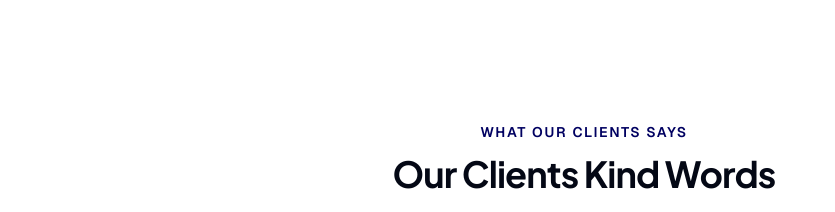
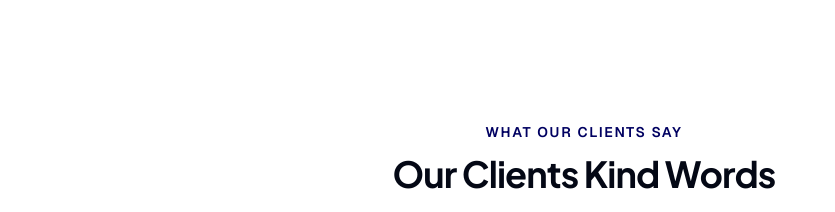
Before and after one commit to AyodEji-09/ayo-llc, a Next.js app: page / in a window 1280 px wide. Shown: the part 3900-4112 px from the top of the page, without its empty margins (56-891 px from the left). Built offline with nearby package versions, Linux system fonts and the light colour scheme.

Commit message:
Update reviews-section.tsx

```diff
--- a/components/sections/reviews-section.tsx
+++ b/components/sections/reviews-section.tsx
@@ -7,7 +7,7 @@ interface ReviewsSectionProps {
 }
 
 export const ReviewsSection = ({
-  subtitle = "WHAT OUR CLIENTS SAYS",
+  subtitle = "WHAT OUR CLIENTS SAY",
   header = "Our Clients Kind Words",
   description = (
     <>
```
